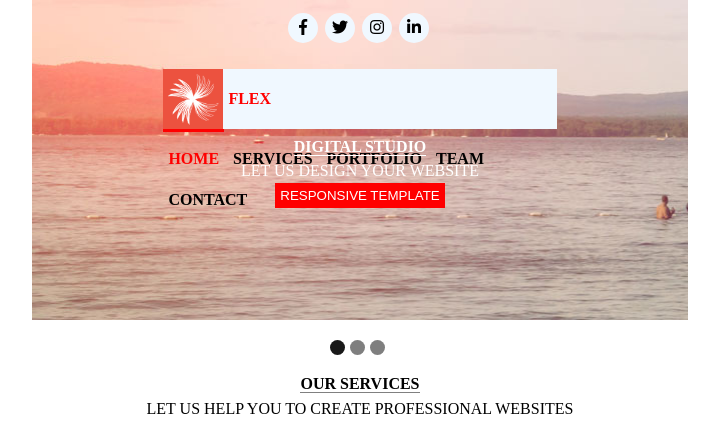
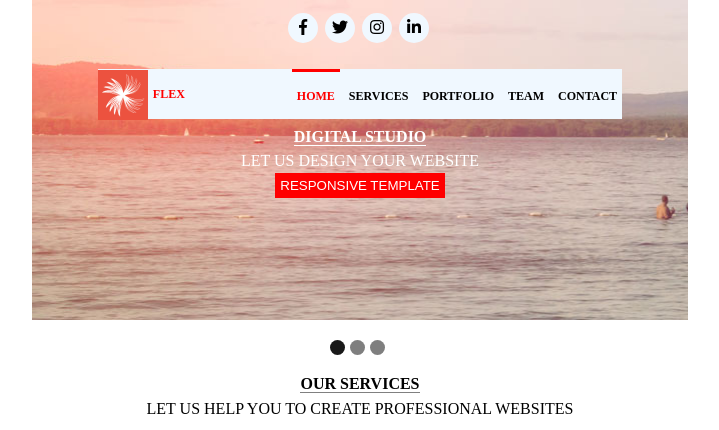
Before and after one commit to GhazaryanShogher/Test, a plain HTML site: page index.html in a window 1280 px wide. Shown: the top 430 px of the page, without its empty margins (280-999 px from the left). Drawn offline with Linux system fonts and the light colour scheme.

Commit message:
SOME stylechanges

```diff
--- a/style.css
+++ b/style.css
@@ -37,9 +37,11 @@ i{
     display: inline-block;
     font-weight: 700;
     padding: 5px;
+    font-size: 12px;
 }
 nav p{
     color: red;
+    flex: 2;
 }
 .large{
     display: inline-block;
@@ -48,18 +50,21 @@ nav p{
     background-image: url('images/logo.png');
     background-repeat: no-repeat;
     background-size:cover;
-    width: 60px;
-    height: 60px;
+    width: 50px;
+    height: 50px;
     display: inline-block;
 
 }
+.logo>div{
+    flex: 7;
+}
 nav{
-    width: 60%;
-    height: 60px;
+    width: 80%;
+    height: 50px;
     background-color: aliceblue;
     display: flex;
     align-items: center;
-    margin-left: 20%;
+    margin-left: 10%;
     flex-flow: wrap;
     box-sizing: border-box;
 }
@@ -84,8 +89,8 @@ button{
 .active{
     color: red;
     border-top: 3px solid red;
-    padding-top: 18px!important;
-    padding-bottom: 18px!important;
+    padding-top: 17px!important;
+    padding-bottom: 17px!important;
 }
 .circle{
     width: 15px;
```
